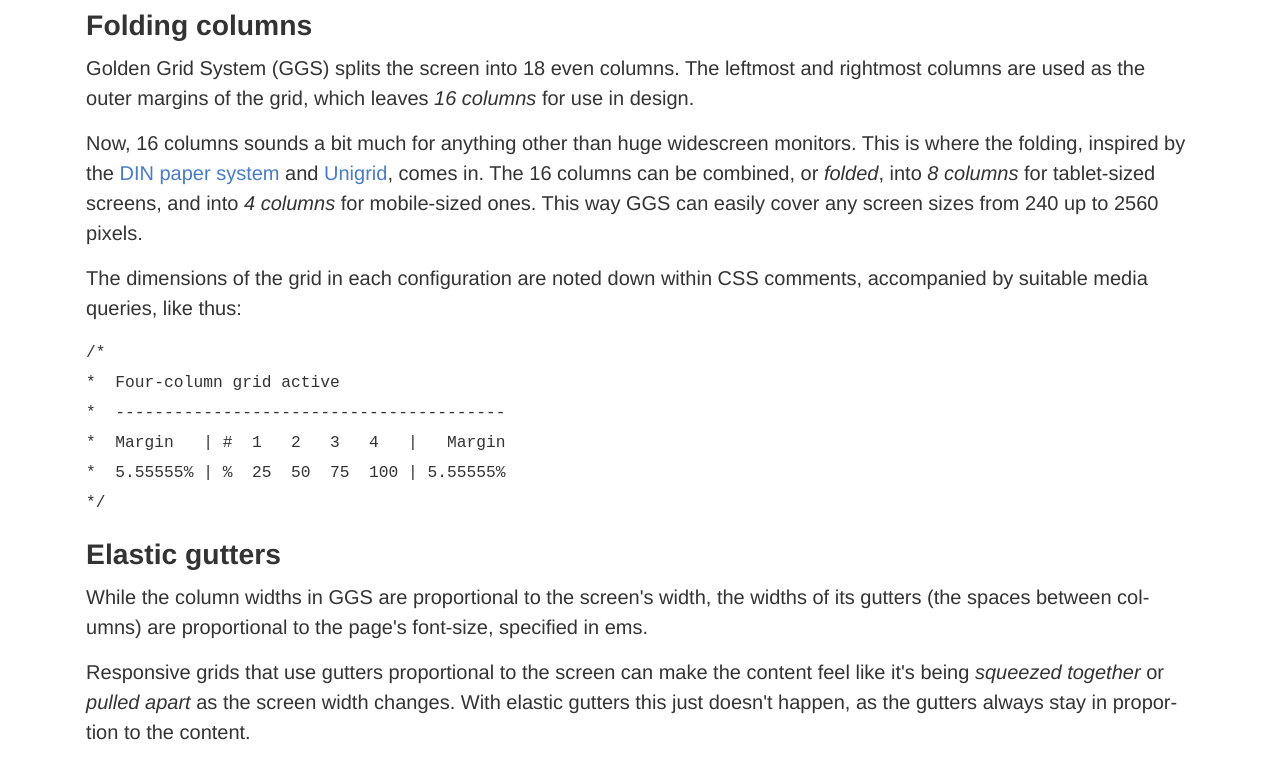
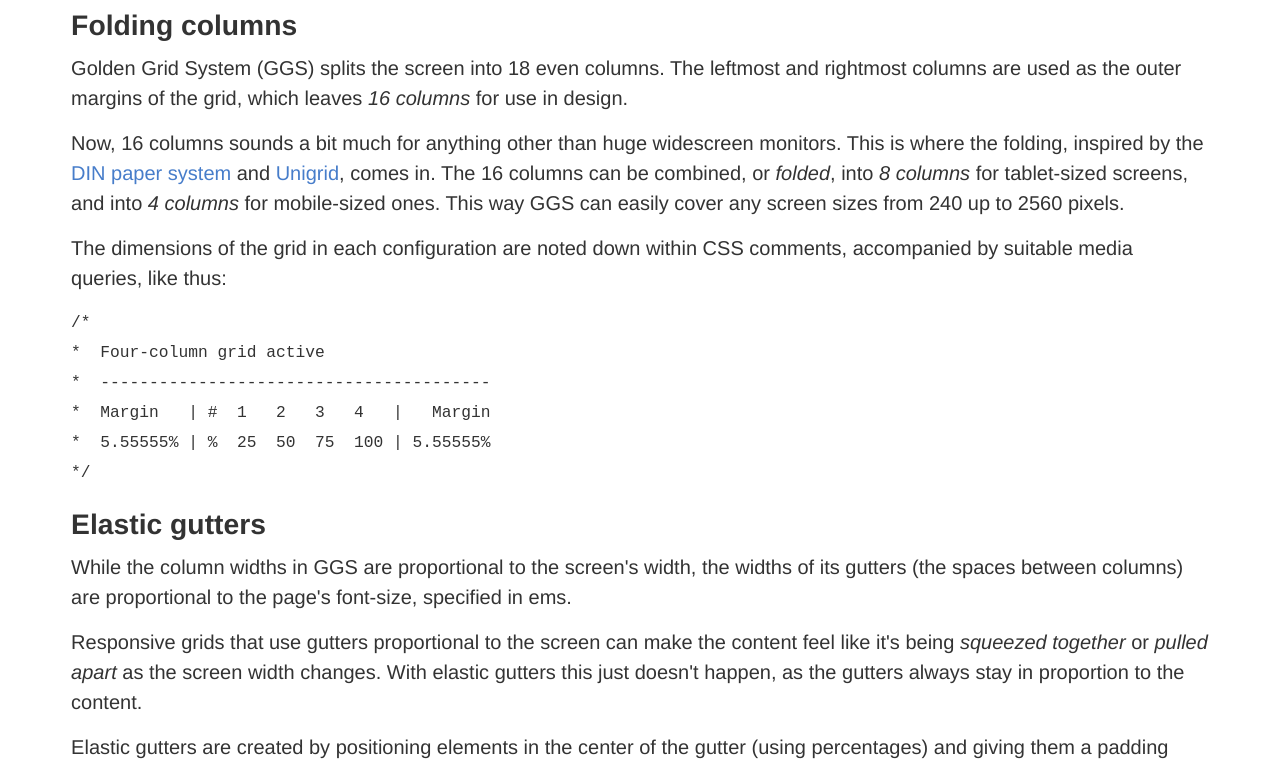
Before and after one commit to kevinglover/ggs-pattern-bourbon, a website: page public/grid.html in a window 1280 px wide. Shown: the part 212-971 px from the top of the page. Drawn offline with Linux system fonts and the light colour scheme.

Commit message:
Minor change to wrapper padding

```diff
--- a/source/css/base/_wrappers.scss
+++ b/source/css/base/_wrappers.scss
@@ -12,6 +12,9 @@
 
   @include media($large-screen-up) {
     margin: 0 $column;
+    .wrapper{
+      padding:0;
+    }
   }
 
   @include media($huge-screen-up) {
```
Also changed, not shown: public/css/style.css, source/css/style.css, 2 other files.
